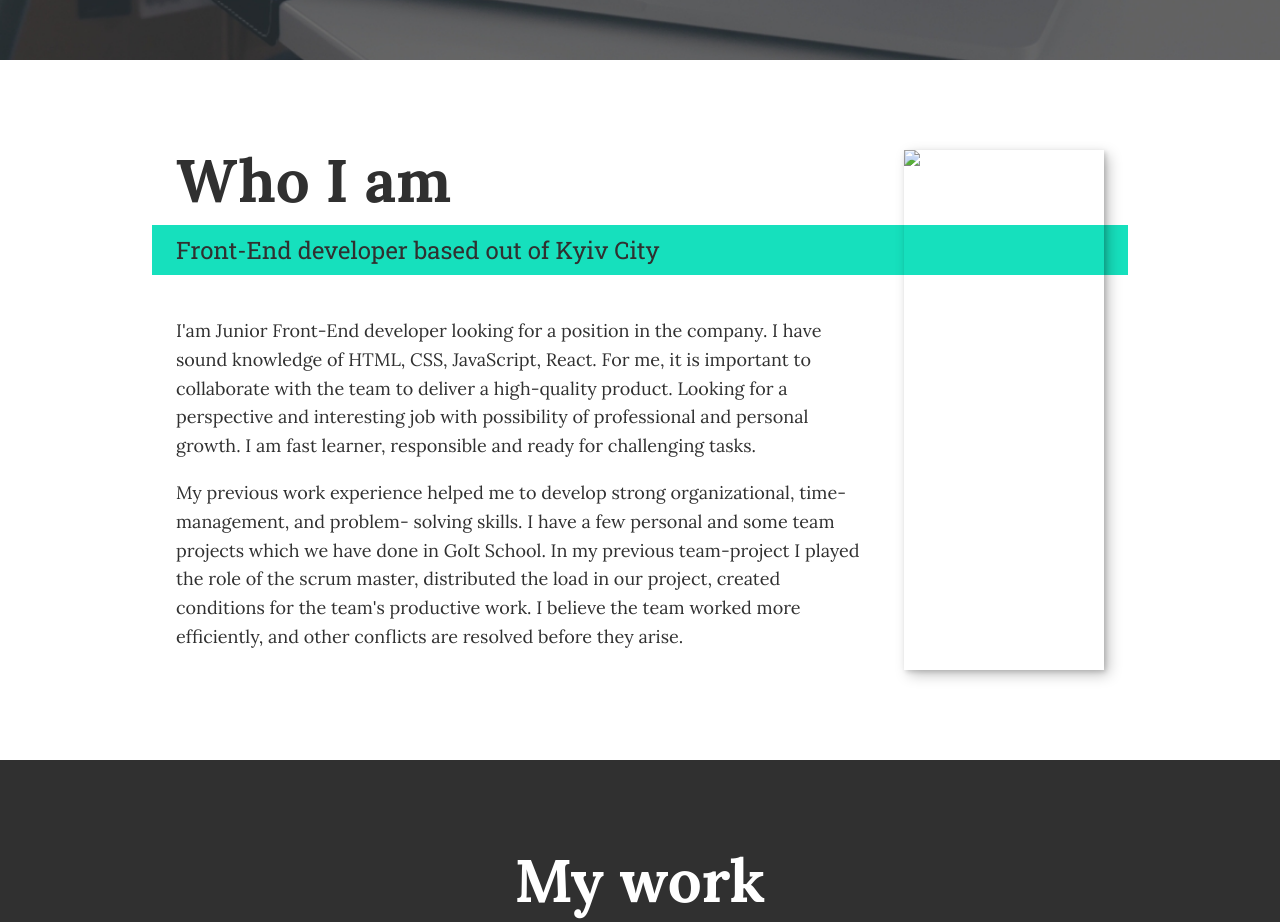
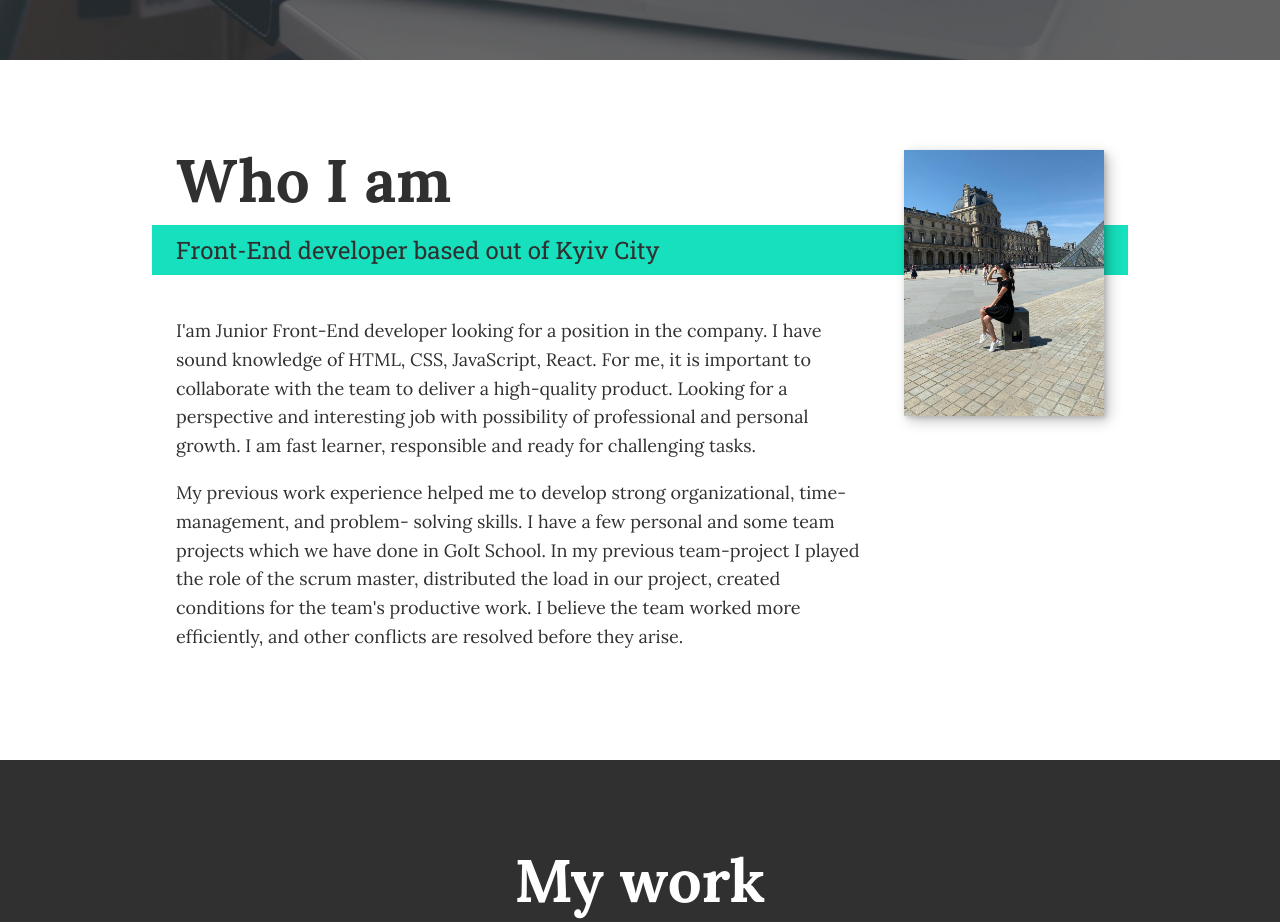
Before and after one commit to Inhaasap/My_Portfolio, a website built with Vite: page index.html in a window 1280 px wide. Shown: the part 1219-2141 px from the top of the page. Built offline with nearby package versions, Linux system fonts and the light colour scheme; files whose address does not match are found by name.

Commit message:
added img

```diff
--- a/index.html
+++ b/index.html
@@ -131,8 +131,8 @@
       </div>
 
       <img
-        src="img/dev-inha1.jpeg
-        alt="Jane leaning against a bus"
+        src="img/dev-inha3.jpeg"
+        alt="Inha near the lake"
         class="about-me__img"
       />
     </section>
```
Also changed, not shown: img/dev-inha1.jpg (renamed from img/dev-inha1.jpeg), img/dev-inha2.jpeg (added), img/dev-inha3.jpeg (added), 1 other file.
